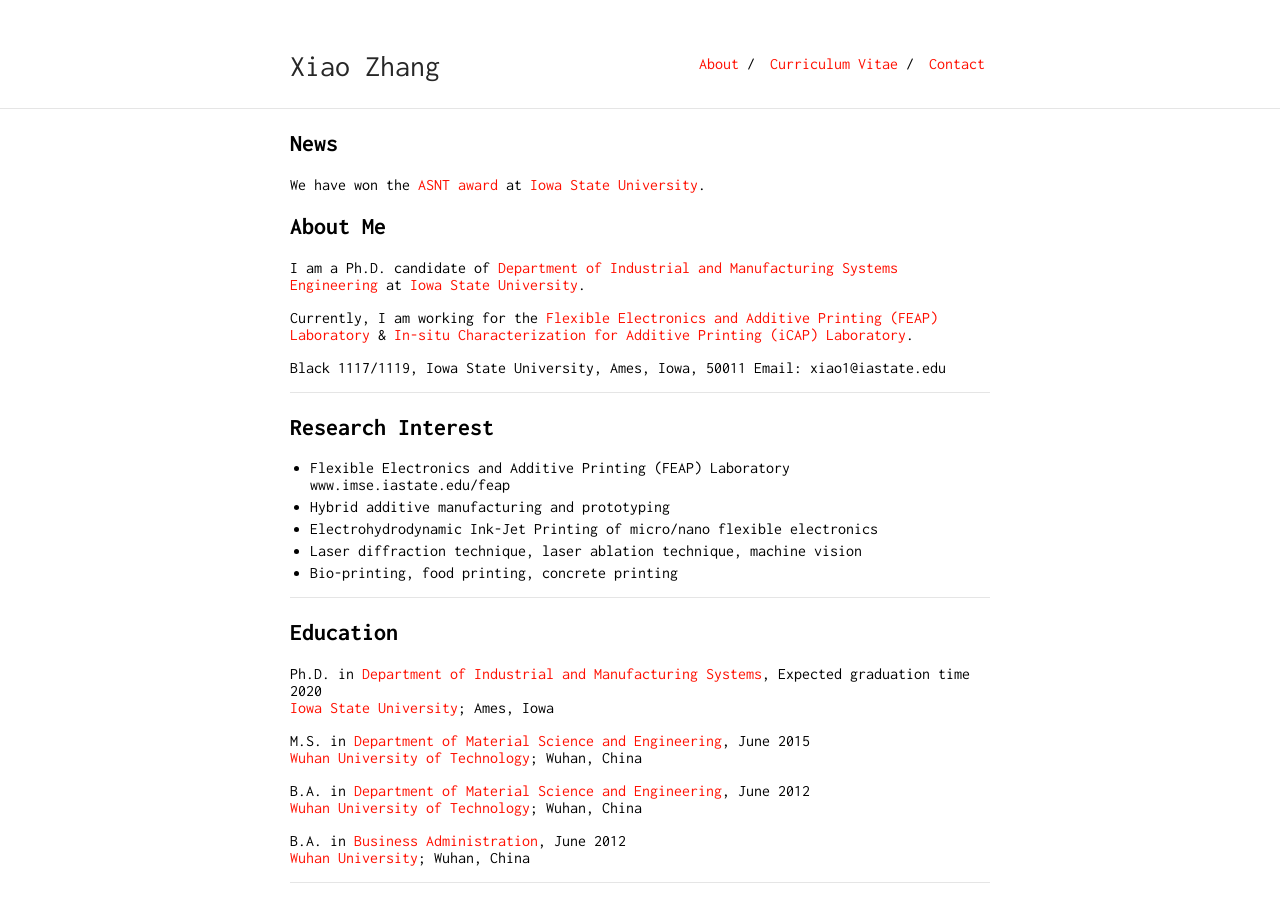
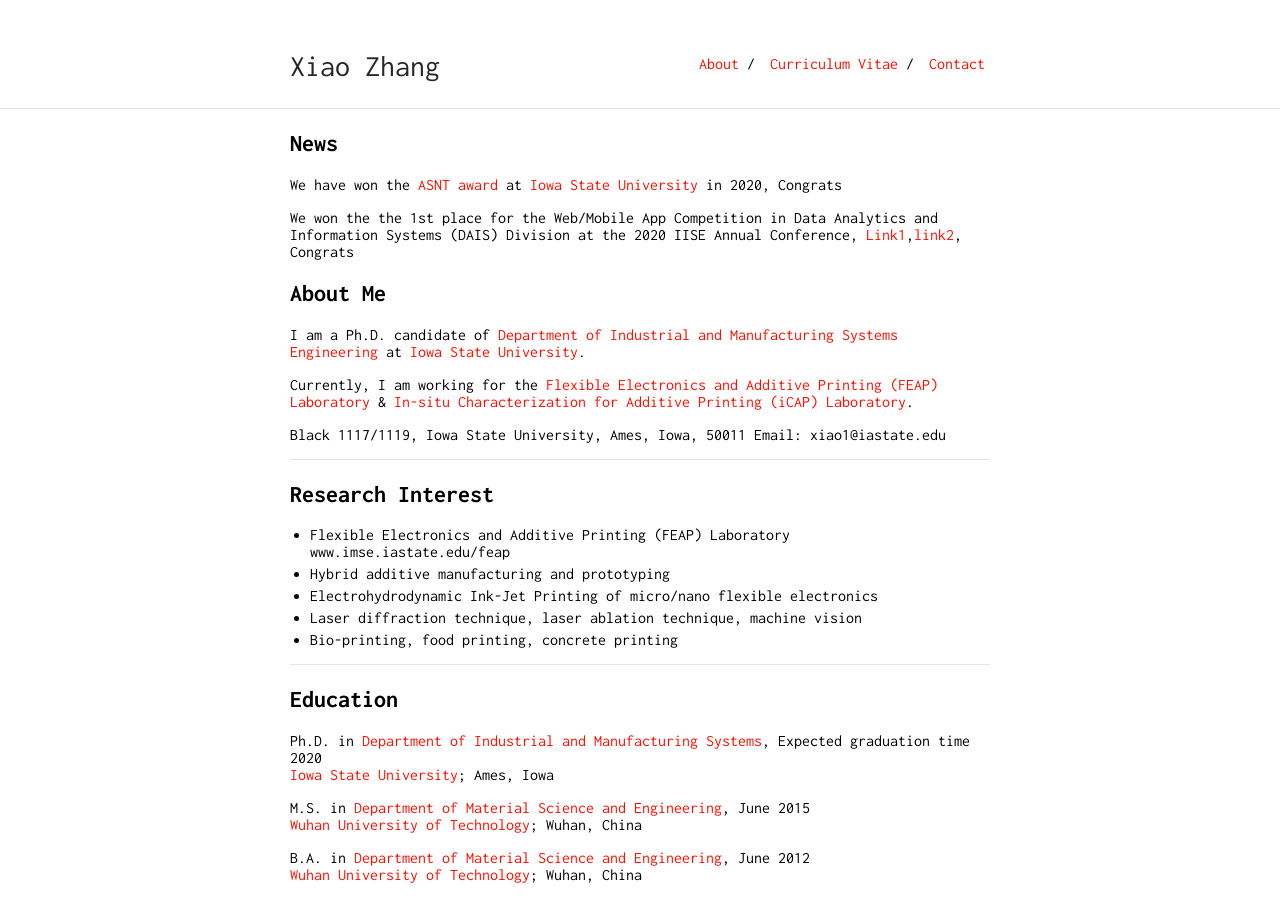
Before and after one commit to zhangxiao2018/zhangxiao2018.github.io, a Jekyll site: the page built from index.md, in a window 1280 px wide and 900 px high. Built offline with Jekyll 4.4.1, drawn with Linux system fonts in a browser that asks for light colours; our own code applies the rules of GitHub Pages for plain Markdown files.

Commit message:
Update index.md

```diff
--- a/index.md
+++ b/index.md
@@ -4,8 +4,9 @@
 
 ## News
 
-We have won the [ASNT award](https://news.engineering.iastate.edu/2020/11/05/research-in-nondestructive-evaluation-thermal-imaging-leads-to-a-national-award-for-cyclone-engineers/) at [Iowa State University](https://www.iastate.edu/).
+We have won the [ASNT award](https://news.engineering.iastate.edu/2020/11/05/research-in-nondestructive-evaluation-thermal-imaging-leads-to-a-national-award-for-cyclone-engineers/) at [Iowa State University](https://www.iastate.edu/) in 2020, Congrats
 
+We won the the 1st place for the Web/Mobile App Competition in Data Analytics and Information Systems (DAIS) Division at the 2020 IISE Annual Conference, [Link1](https://youtu.be/7cCa5eH16EI),[link2](https://youtu.be/PgbkwAzFivs), Congrats
 
 ## About Me
 
```
